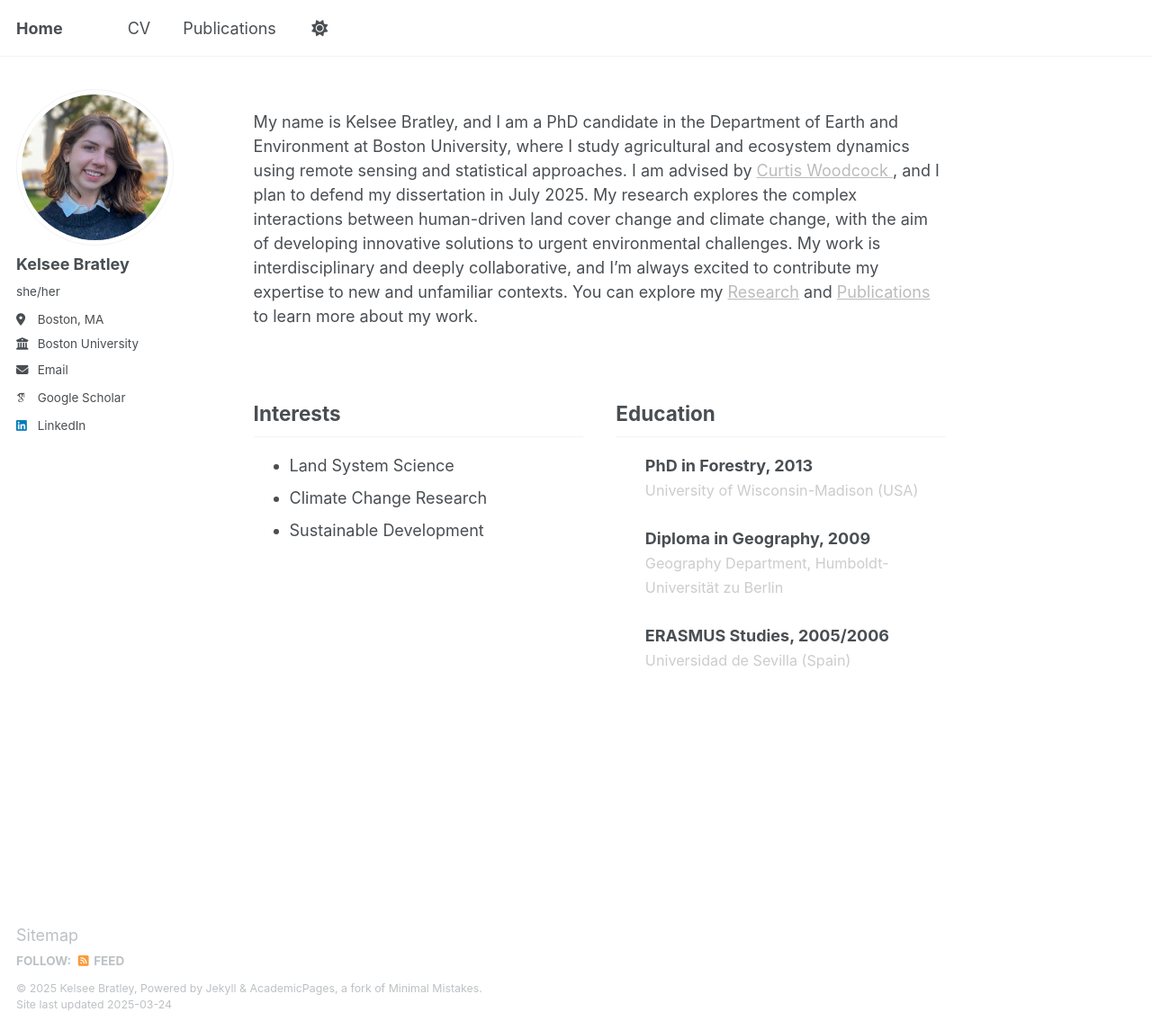
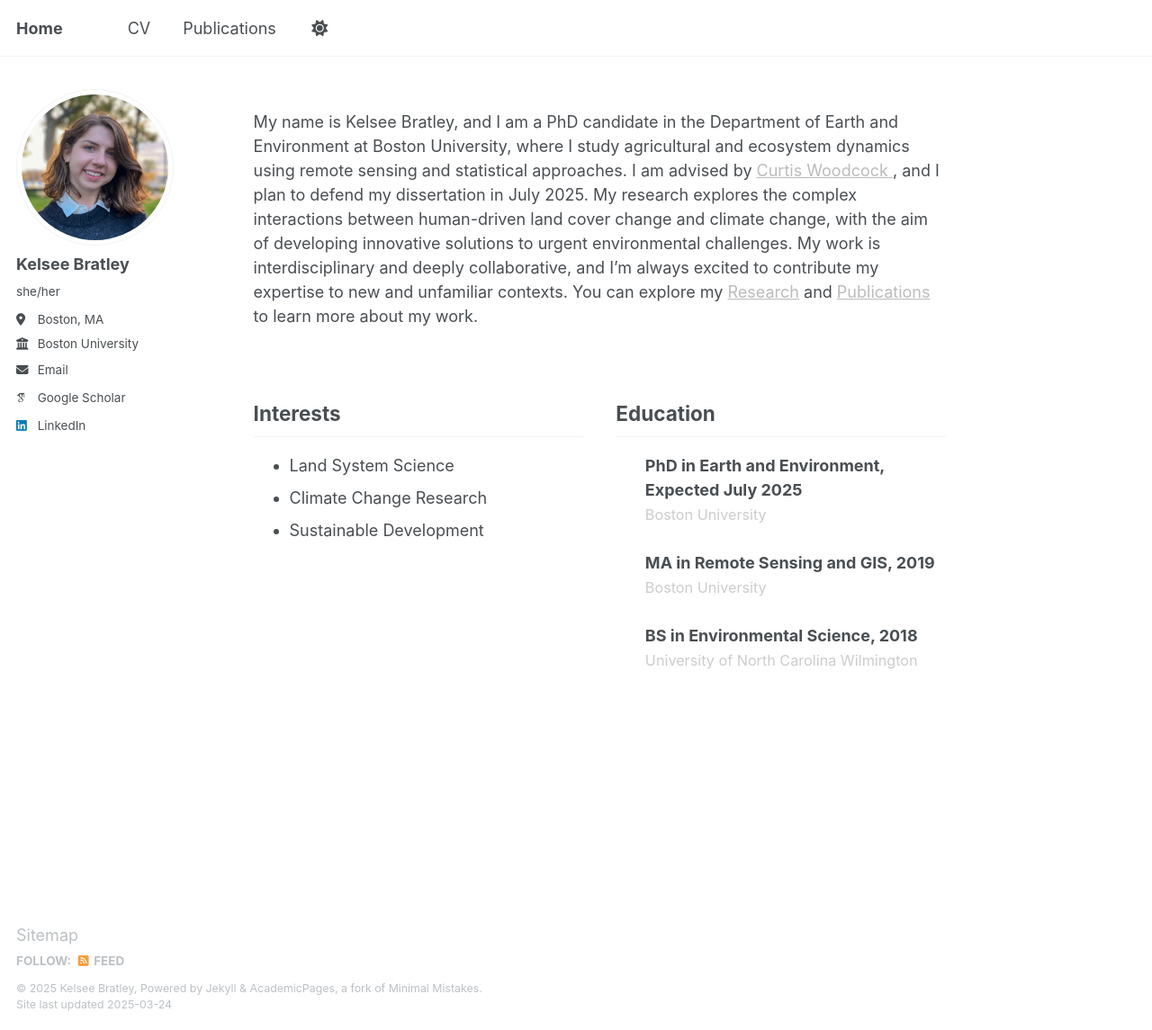
Before and after one commit to kbratley/kbratley.github.io, a Jekyll site: the page built from _pages/about.md, in a window 1280 px wide and 1145 px high. Shown: the whole window at 90% size. Built offline with Jekyll 4.4.1, drawn with Linux system fonts in a browser that asks for light colours; some web fonts are replaced.

Commit message:
Update about.md

```diff
--- a/_pages/about.md
+++ b/_pages/about.md
@@ -46,8 +46,8 @@ redirect_from:
         <div style="display: flex; align-items: flex-start;">
           <i class="fas fa-graduation-cap" style="margin-right: 10px; color: white; margin-top: 3px;"></i>
           <div>
-            <strong>PhD in Forestry, 2013</strong><br>
-            <span style="font-size: 0.9em; color: #ccc;">University of Wisconsin-Madison (USA)</span>
+            <strong>PhD in Earth and Environment, Expected July 2025 </strong><br>
+            <span style="font-size: 0.9em; color: #ccc;">Boston University</span>
           </div>
         </div>
       </li>
@@ -56,8 +56,8 @@ redirect_from:
         <div style="display: flex; align-items: flex-start;">
           <i class="fas fa-graduation-cap" style="margin-right: 10px; color: white; margin-top: 3px;"></i>
           <div>
-            <strong>Diploma in Geography, 2009</strong><br>
-            <span style="font-size: 0.9em; color: #ccc;">Geography Department, Humboldt-Universität zu Berlin</span>
+            <strong>MA in Remote Sensing and GIS, 2019</strong><br>
+            <span style="font-size: 0.9em; color: #ccc;">Boston University</span>
           </div>
         </div>
       </li>
@@ -66,8 +66,8 @@ redirect_from:
         <div style="display: flex; align-items: flex-start;">
           <i class="fas fa-graduation-cap" style="margin-right: 10px; color: white; margin-top: 3px;"></i>
           <div>
-            <strong>ERASMUS Studies, 2005/2006</strong><br>
-            <span style="font-size: 0.9em; color: #ccc;">Universidad de Sevilla (Spain)</span>
+            <strong>BS in Environmental Science, 2018</strong><br>
+            <span style="font-size: 0.9em; color: #ccc;">University of North Carolina Wilmington</span>
           </div>
         </div>
       </li>
```
